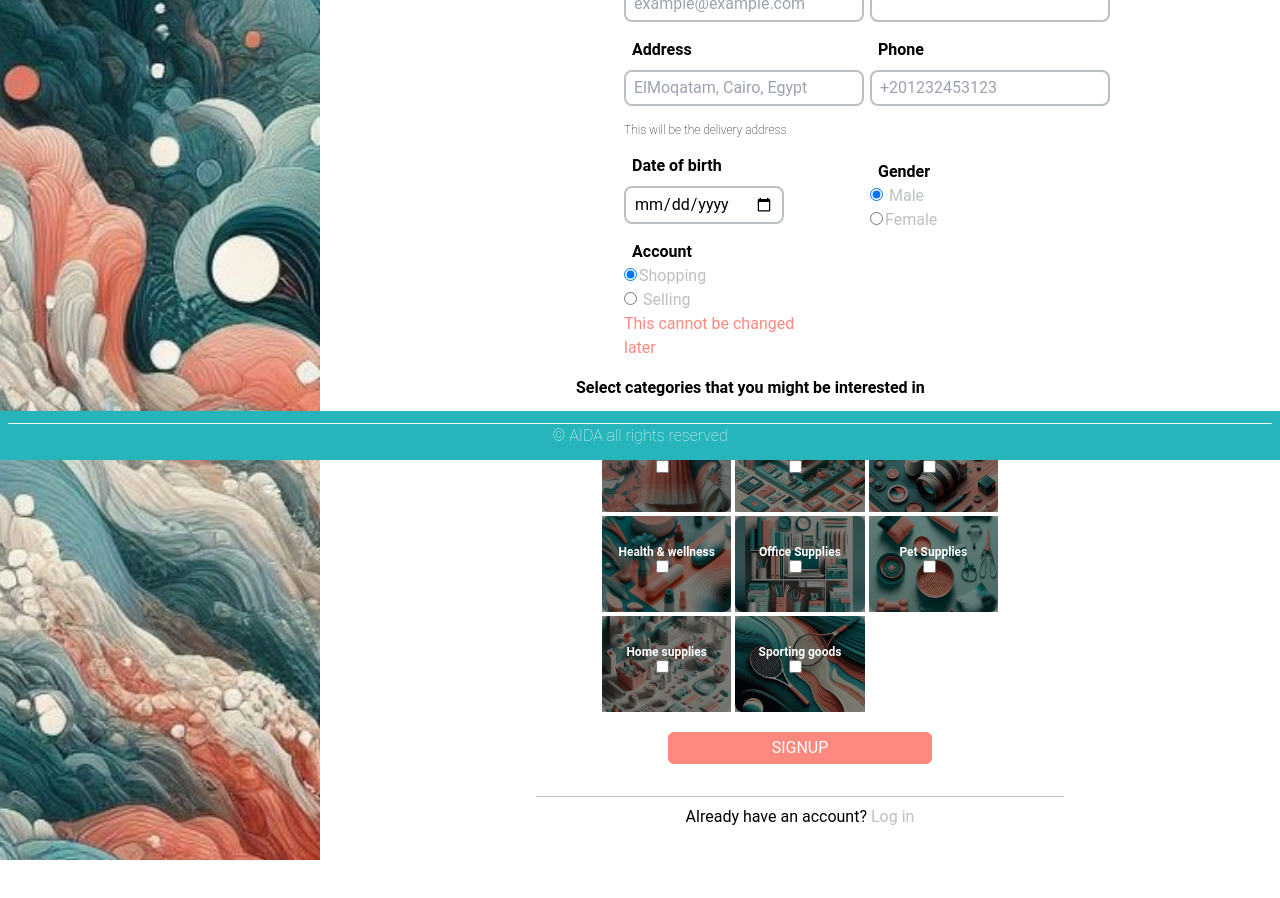
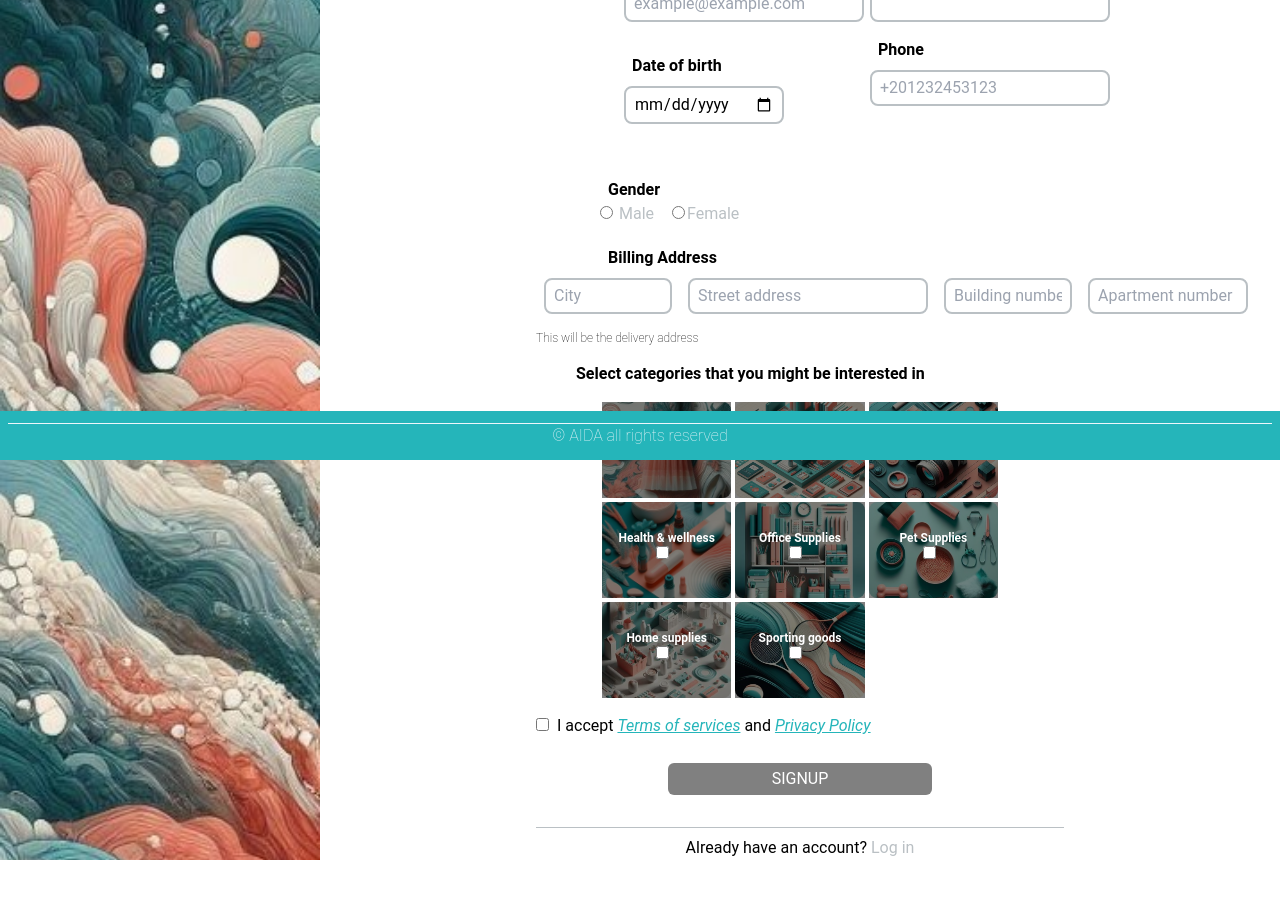
Before and after one commit to RanaMohamad21/Aida-Front-End, a React (Vite) app in the folder Aida/: page /signup in a window 1280 px wide. Shown: the part 340-1238 px from the top of the page. Built offline with nearby package versions, Linux system fonts and the light colour scheme.

Commit message:
Finished the logic of the signup page, except toggling the terms and conditions check

```diff
--- a/Aida/src/Authentication/Signup.jsx
+++ b/Aida/src/Authentication/Signup.jsx
@@ -1,21 +1,53 @@
 import { Link, useNavigate } from "react-router-dom";
 import LogoTealText from "../assets/logo/LogoTealText.svg";
 import categories from "../UI/SignupCategories";
+import { useState } from "react";
 const inputStyle = "border-solid border-2 border-gray px-2 py-1  mt-2 mb-4 ";
 const labelStyle = "font-semibold mx-2  ";
 const radioLabel = "text-gray hover:cursor-pointer";
 
-
 function Signup() {
+  const [checkedCategories, setCheckedCategories] = useState(
+    new Array(categories.length).fill(false)
+  );
+  const [formData, setFormData] = useState({
+    firstName: "",
+    secondName: "",
+    email: "",
+    password: "",
+    phone: "",
+    dateOfBirth: "",
+    gender: "",
+    city: "",
+    street: "",
+    buildingNumber: "",
+    apartmentNumber: "",
+    categories: [],
+    termsChecked: false,
+  });
 
   const navigate = useNavigate();
+  function handleChange(e) {
+    const { name, value } = e.target;
+    setFormData((prevFormDate) => ({ ...prevFormDate, [name]: value }));
+  }
   function handleSubmit(e) {
     e.preventDefault();
+    const userData = {
+      ...formData,
+      categories: checkedCategories,
+    };
+    console.log(userData);
+    // navigate("/login");
+  }
 
-    navigate("/login");
-  }
-  function handleChecked(e) {
-    console.log(e.targed.value);
+  // Sets an array of booleans for the categories
+  function handleChecked(position) {
+    const updatedCheckedCategories = checkedCategories.map((catState, index) =>
+      index === position ? !catState : catState
+    );
+    console.log(updatedCheckedCategories);
+    setCheckedCategories(updatedCheckedCategories);
   }
   return (
     <>
@@ -39,67 +71,38 @@ function Signup() {
                 <div>
                   <label className={labelStyle}>First Name</label> <br />
                   <input
+                    name="firstName"
                     type="text "
                     placeholder="Ahmad"
                     className={inputStyle}
+                    required
+                    maxLength="50"
+                    onChange={handleChange}
                   />
                 </div>
                 <div>
                   <label className={labelStyle}>Email</label>
                   <br />
                   <input
+                    name="email"
                     type="email"
                     placeholder="example@example.com"
                     className={inputStyle}
+                    maxLength="100"
+                    onChange={handleChange}
+                    required
                   />
                 </div>
-                <div>
-                  <label className={labelStyle}>Address</label>
-                  <br />
-                  <input
-                    type="text"
-                    placeholder="ElMoqatam, Cairo, Egypt"
-                    className={inputStyle}
-                  />
-                  <p className="font-thin text-xs ">
-                    This will be the delivery address
-                  </p>
-                </div>
+
                 <div className="mt-4">
                   <label className={labelStyle}>Date of birth</label>
                   <br />
-                  <input type="date" className={inputStyle} />
-                </div>
-                <div>
-                  <label className={labelStyle}>Account</label>
-                  <br />
-                  <div>
                   <input
-                      type="radio"
-                      id="Shopping"
-                      value="Shopping"
-                      name="account"
-                      className={`${radioLabel} `}
-                      checked
+                    type="date"
+                    className={inputStyle}
+                    name="dateOfBirth"
+                    onChange={handleChange}
                   />
-                    <label className={`${radioLabel} `} htmlFor="Shopping">
-                      Shopping
-                    </label>
-                  </div>
-                  <div>
-                    <input
-                      type="radio"
-                      id="selling"
-                      value="Selling"
-                      name="account"
-                    />{" "}
-                    <label className={`${radioLabel} `} htmlFor="selling">
-                      Selling
-                    </label>
-                  </div>
-                  <p className="text-FlamingoPink">
-                    This cannot be changed later
-                  </p>
                 </div>
               </div>
               <div className="w-1/2 ">
@@ -107,53 +110,114 @@ function Signup() {
                   <label className={labelStyle}>Second Name</label>
                   <br />
                   <input
+                    name="secondName"
                     type="text"
                     placeholder="Taha"
                     className={inputStyle}
+                    maxLength="50"
+                    onChange={handleChange}
+                    required
                   />
                 </div>
                 <div>
                   <label className={labelStyle}>Password</label>
                   <br />
-                  <input type="password" className={inputStyle} />
+                  <input
+                    type="password"
+                    name="password"
+                    className={inputStyle}
+                    maxLength="50"
+                    onChange={handleChange}
+                    required
+                  />
                 </div>
                 <div>
                   <label className={labelStyle}>Phone</label>
                   <br />
                   <input
+                    name="phone"
                     type="tel"
                     placeholder="+201232453123"
                     className={inputStyle}
+                    onChange={handleChange}
+                    maxLength="15"
+                    required
                   />
                 </div>
-                <div className="mt-[50px] lg:mt-[38px]">
+              </div>
+            </div>
+            <div className="mt-6 lg:mt-[38px]  mb-5 pl-16">
               <label className={labelStyle}>Gender</label>
               <br />
+              <div className="flex">
                 <div>
                   <input
                     type="radio"
                     id="male"
                     value="Male"
                     name="gender"
-                      checked
+                    onChange={handleChange}
                   />{" "}
                   <label className={`${radioLabel} `} htmlFor="male">
                     Male
                   </label>
                 </div>
-                  <div>
+                <div className="ml-4">
                   <input
                     type="radio"
                     id="Female"
                     name="gender"
                     value="Female"
+                    onChange={handleChange}
                   />
-                    <label htmlFor="Female" className={`${radioLabel} `}>
+                  <label htmlFor="Female" className={`${radioLabel}  `}>
                     Female
                   </label>
                 </div>
               </div>
             </div>
+            <div className="">
+              <label className={`${labelStyle} pl-16`}>Billing Address</label>
+              <br />
+              <div className="flex">
+                <input
+                  type="text"
+                  placeholder="City"
+                  name="city"
+                  value={formData.city}
+                  className={`${inputStyle} w-32 mx-2  `}
+                  onChange={handleChange}
+                  required
+                />
+                <input
+                  type="text"
+                  placeholder="Street address"
+                  name="street"
+                  value={formData.street}
+                  className={`${inputStyle}  mx-2`}
+                  onChange={handleChange}
+                  required
+                />
+                <input
+                  type="text"
+                  placeholder="Building number"
+                  name="buildingNumber"
+                  value={formData.buildingNumber}
+                  className={`${inputStyle}w-32 mx-2 `}
+                  onChange={handleChange}
+                />
+                <input
+                  type="text"
+                  placeholder="Apartment number"
+                  name="apartmentNumber"
+                  value={formData.apartmentNumber}
+                  className={`${inputStyle}  mx-2 w-40`}
+                  onChange={handleChange}
+                />
+              </div>
+              <p className="font-thin text-xs ">
+                This will be the delivery address
+              </p>
             </div>
             <p className="font-bold mx-10 my-4 ">
               Select categories that you might be interested in
@@ -171,18 +235,42 @@ function Signup() {
                     </span>
                     <input
                       type="checkbox"
+                      value={cat.name}
                       className="mr-2 mb-3  "
-                      onChange={handleChecked}
+                      onChange={() => handleChecked(index)}
+                      checked={checkedCategories[index]}
                     />
                   </div>
                 </div>
               ))}
+            </div>
+            <div className="mt-4">
+              <input
+                type="checkbox"
+                value={formData.termsChecked}
+                name="termsChecked"
+                onChange={handleChange}
+                className="mr-2 mb-3  "
+              />
+              <p className="inline">
+                I accept{" "}
+                <span className="text-teal underline italic ">
+                  Terms of services
+                </span>{" "}
+                and{" "}
+                <span className="text-teal underline italic ">
+                  Privacy Policy
+                </span>
+              </p>
             </div>
             <div className="items-center flex justify-center w-full ">
               <input
                 className="text-white bg-FlamingoPink w-1/2  rounded-md h-8 uppercase my-5 cursor-pointer hover:translate-x-[2px] hover:translate-y-[2px] transition-all "
                 type="submit"
                 value="Signup"
+                disabled={!formData.termsChecked}
+                onChange={handleSubmit}
+                required
               />
             </div>
           </form>
--- a/Aida/src/index.css
+++ b/Aida/src/index.css
@@ -54,3 +54,7 @@ label {
   transition-timing-function: cubic-bezier(0.4, 0, 0.2, 1);
   transition-duration: 150ms;
 }
+
+input:disabled{
+  background-color: gray;
+}
```
Lines whose indentation alone changed are shown as unchanged.
